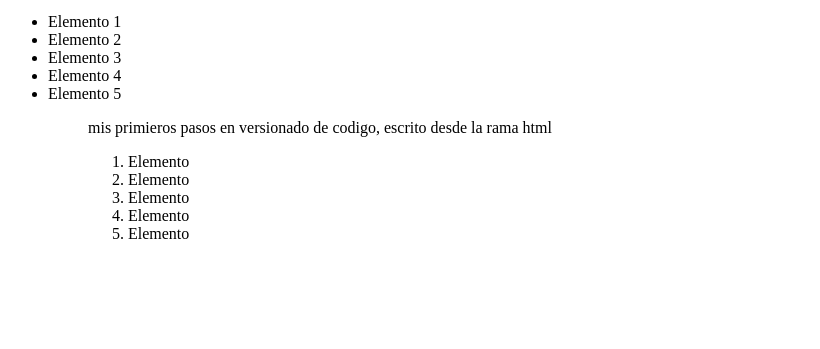
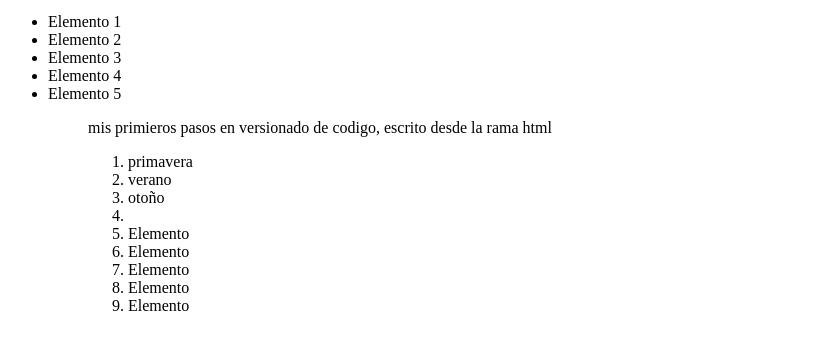
Before and after one commit to MiguelVazquezChable/primer_repositorio, a plain HTML site: page index.html in a window 1280 px wide. Shown: the part 101-450 px from the top of the page, without its empty margins (0-820 px from the left). Drawn offline with Linux system fonts and the light colour scheme.

Commit message:
agregando estaciones del año

```diff
--- a/index.html
+++ b/index.html
@@ -16,10 +16,17 @@
         <li>Elemento 3</li>
         <li>Elemento 4</li>
         <li>Elemento 5</li>
-    <ul>
+<ul>
     <p>mis primieros pasos en versionado de codigo, escrito desde la rama html</p>
+
     <ol>
-        <li>Elemento</li>
+    <li>primavera</li>
+    <li>verano</li>
+    <li>otoño</li>
+    <li></li>
+
+
+    <li>Elemento</li>
         <li>Elemento</li>
         <li>Elemento</li>
         <li>Elemento</li>
```
